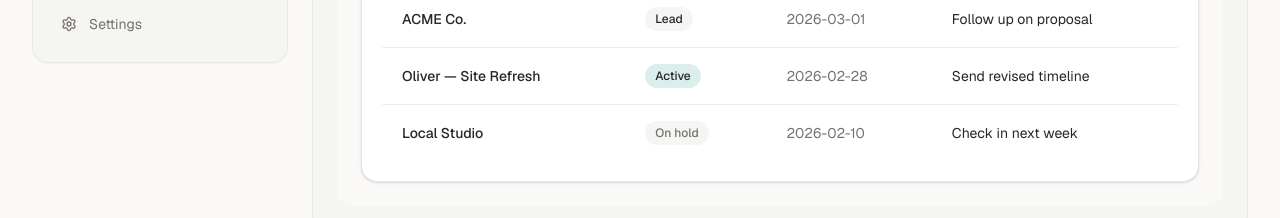
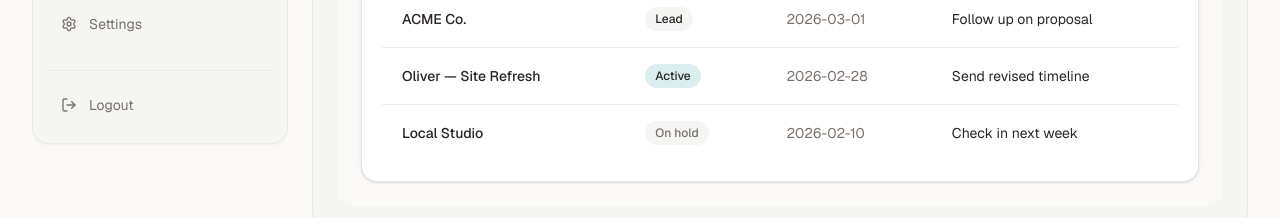
Before and after one commit to Christopher-Holland/ClientOps, a Next.js app: page /dashboard/clients in a window 1280 px wide. Shown: the part 368-586 px from the top of the page. Built offline with nearby package versions, Linux system fonts and the light colour scheme.

Commit message:
feat: added logout button

```diff
--- a/src/app/components/layout/Sidebar.tsx
+++ b/src/app/components/layout/Sidebar.tsx
@@ -9,6 +9,7 @@ import {
     CreditCard,
     Settings,
     DollarSign,
+    LogOut,
 } from "lucide-react";
 
 const nav = [
@@ -85,6 +86,16 @@ export function Sidebar() {
                         Settings
                     </Link>
                 </div>
+
+                <div className="mt-6 border-t border-border/70 pt-3">
+                    <Link
+                        href="/api/auth/logout"
+                        className="group flex min-h-[44px] items-center gap-3 rounded-xl px-3 py-2.5 text-sm text-muted-foreground transition hover:bg-card hover:text-foreground"
+                    >
+                        <LogOut className="h-4 w-4 text-muted-foreground group-hover:text-foreground" />
+                        Logout
+                    </Link>
+                </div>
             </div>
         </aside>
     );
```
